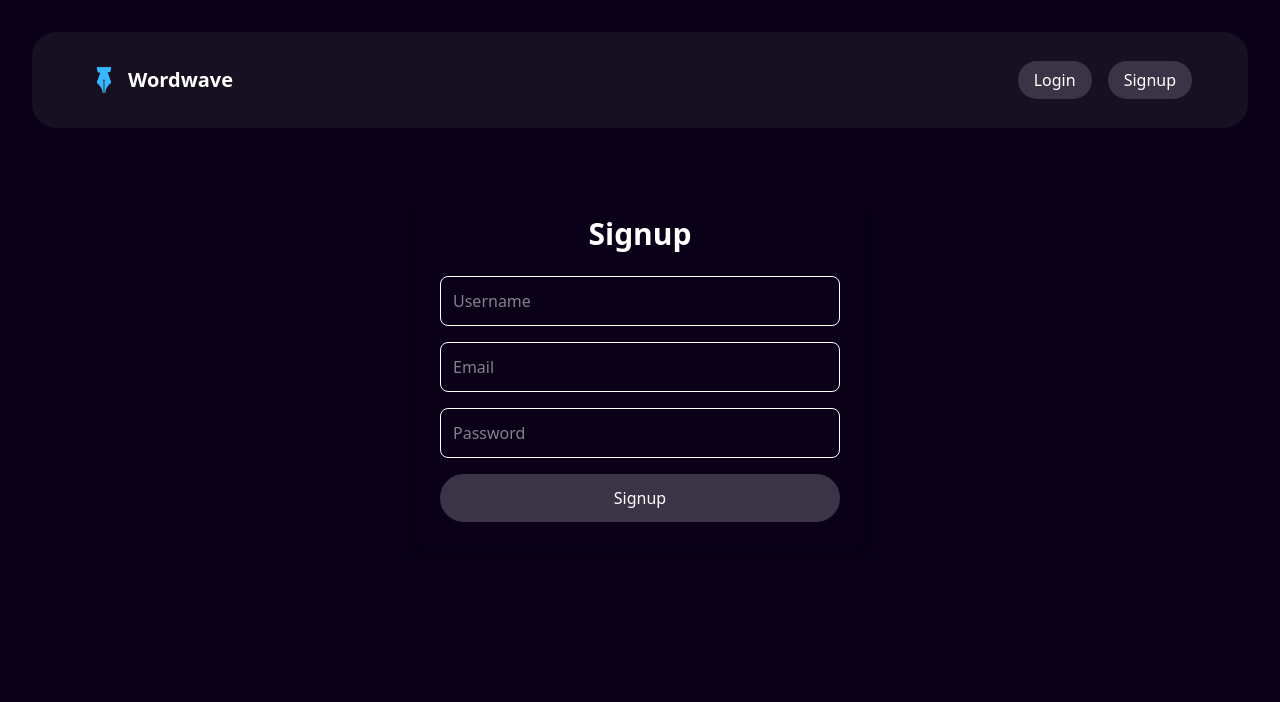
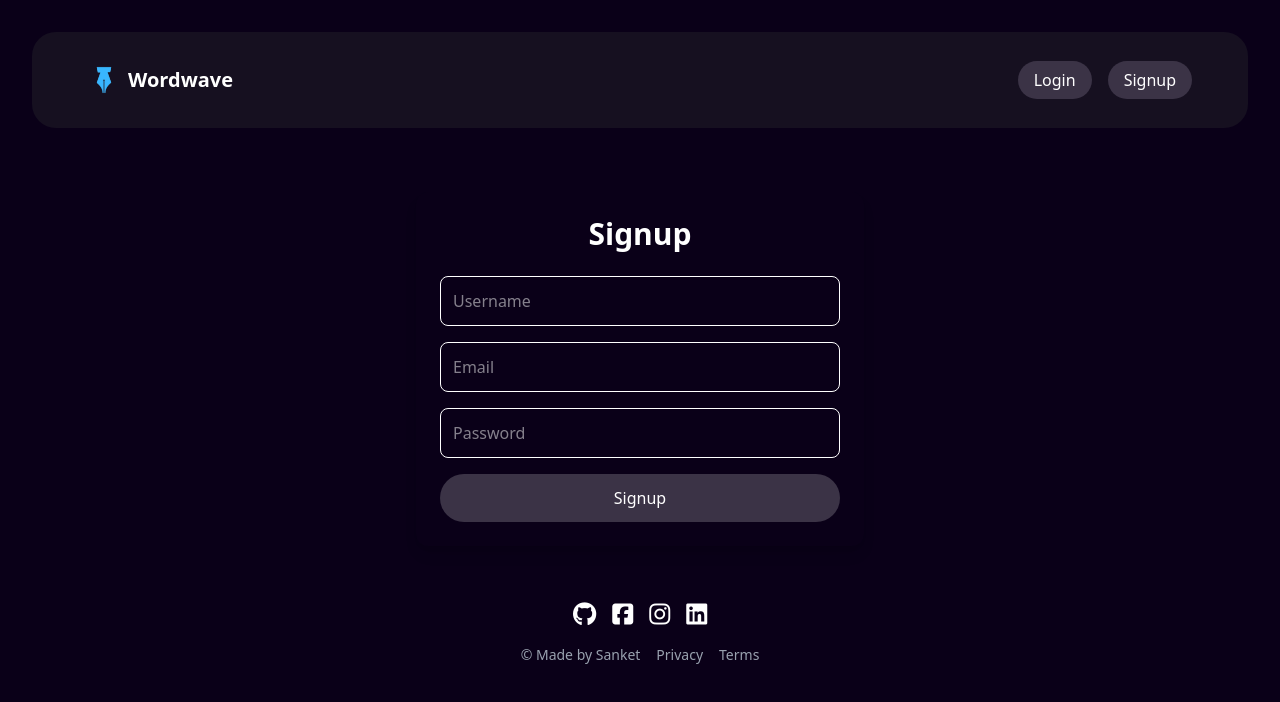
Before and after one commit to sanketsonkusare/Wordwave, a React (Vite) app in the folder frontend/: page /signup in a window 1280 px wide. Shown: the top 702 px of the page. Built offline with nearby package versions, Linux system fonts and the light colour scheme.

Commit message:
✨ add Footer component; implement footer with social links and copyright information

```diff
--- a/frontend/src/App.jsx
+++ b/frontend/src/App.jsx
@@ -5,6 +5,7 @@ import Post from './pages/Post';
 import Login from './pages/Login';
 import CreatePost from './pages/CreatePost';
 import Signup from './pages/Signup';
+import Footer from './pages/Footer';
 import { BrowserRouter, Routes, Route } from 'react-router-dom'
 import { AuthProvider } from './AuthContext';
 import PrivateRoute from './PrivateRoute';
@@ -26,6 +27,7 @@ function App() {
         <Route path='/login' element={<Login/>}/>
         <Route path='/signup' element={<Signup/>}/>
       </Routes>
+      <Footer/>
       </BrowserRouter>
       </AuthProvider>
     </>
--- /dev/null
+++ b/frontend/src/pages/Footer.jsx
@@ -0,0 +1,52 @@
+export default function Footer() {
+    return (
+      <footer className="bg-[#0a0018] text-white py-6 mt-8">
+        <div className="max-w-4xl mx-auto flex flex-col items-center gap-4">
+          <div className="flex gap-4">
+            <a
+              href="https://github.com/sanketsonkusare"
+              target="_blank"
+              rel="noopener noreferrer"
+              className="text-white hover:text-[#3b3346] transition"
+            >
+              <i className="fa-brands fa-github text-2xl"></i>
+            </a>
+            <a
+              href="https://www.facebook.com/sassysanket"
+              target="_blank"
+              rel="noopener noreferrer"
+              className="text-white hover:text-[#3b3346] transition"
+            >
+              <i className="fa-brands fa-square-facebook text-2xl"></i>
+            </a>
+            <a
+              href="https://www.instagram.com/sassysanket/"
+              target="_blank"
+              rel="noopener noreferrer"
+              className="text-white hover:text-[#3b3346] transition"
+            >
+              <i className="fa-brands fa-instagram text-2xl"></i>
+            </a>
+            <a
+              href="https://www.linkedin.com/in/sanketsonkusare/"
+              target="_blank"
+              rel="noopener noreferrer"
+              className="text-white hover:text-[#3b3346] transition"
+            >
+              <i className="fa-brands fa-linkedin text-2xl"></i>
+            </a>
+          </div>
+
+          <div className="flex flex-wrap items-center justify-center gap-4 text-sm text-gray-400">
+                <span>&copy; Made by Sanket</span>
+                <a href="/privacy" className="hover:text-[#3b3346] transition">
+                    Privacy
+                </a>
+                <a href="/terms" className="hover:text-[#3b3346] transition">
+                    Terms
+                </a>
+            </div>
+        </div>
+      </footer>
+    );
+  }
--- a/frontend/src/pages/Signup.jsx
+++ b/frontend/src/pages/Signup.jsx
@@ -1,7 +1,7 @@
 import { useState } from "react";
 import { useNavigate } from "react-router-dom";
 
-export default function Register() {
+export default function Signup() {
     const [FormData, setFormData] = useState({username: "", email: "", password: ""});
     const navigate= useNavigate();
 
```
